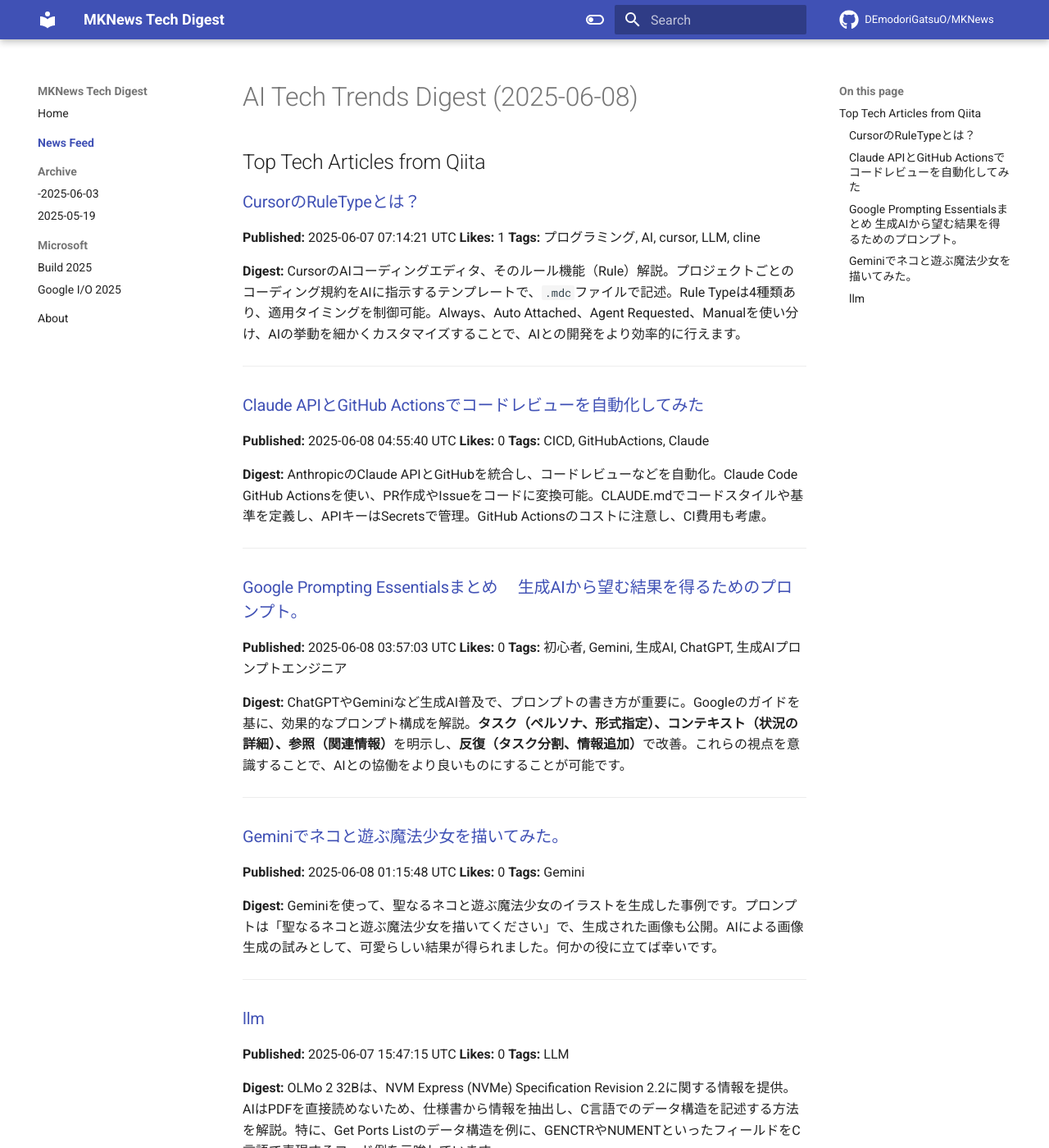
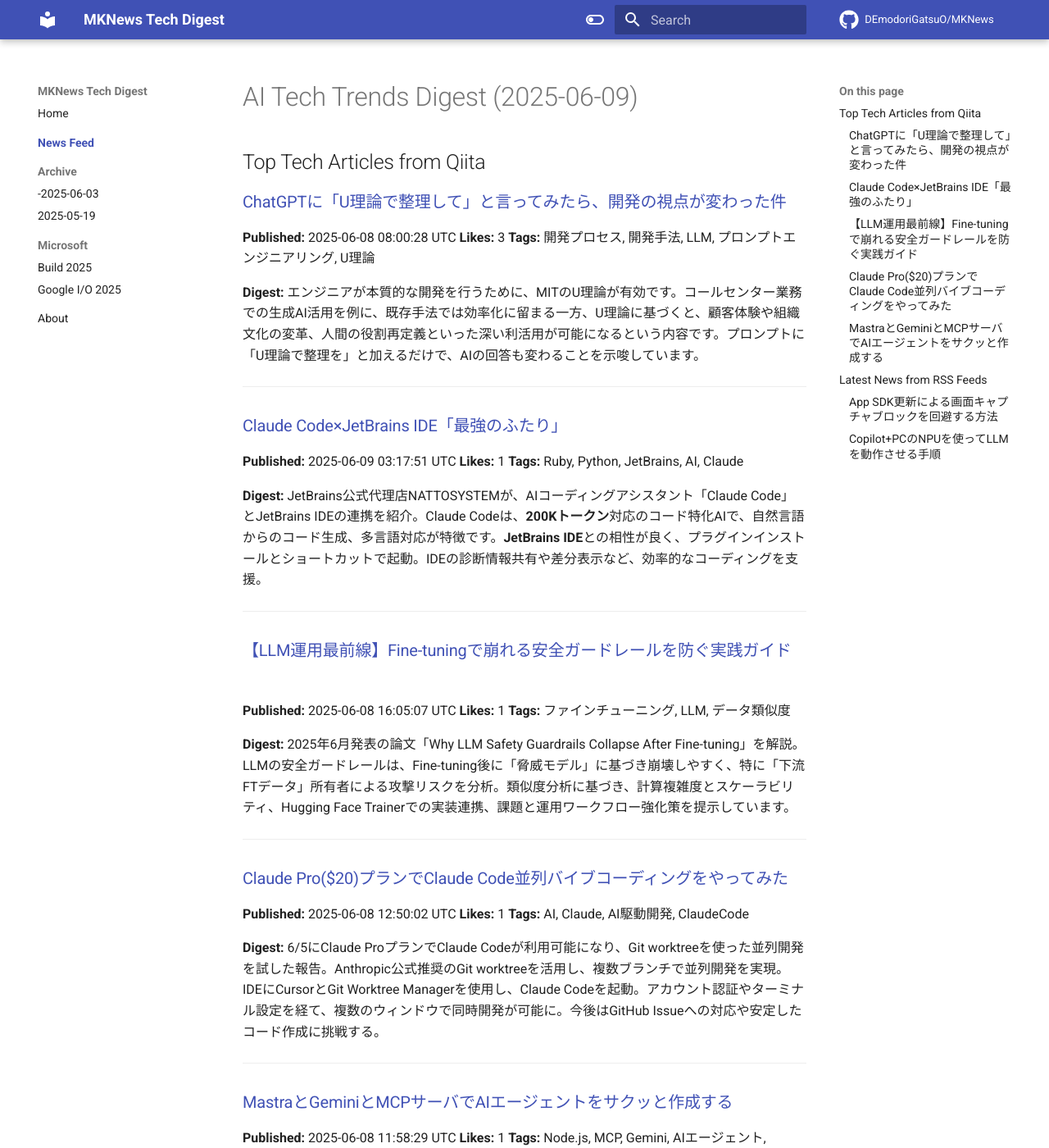
Before and after one commit to DEmodoriGatsuO/MKNews, an MkDocs documentation site: the page built from docs/news/index.md, in a window 1280 px wide and 1400 px high. Shown: the whole window at 82% size. Built offline with MkDocs 1.6.1 and Material for MkDocs 9.7.7, drawn with Linux system fonts in a browser that asks for light colours; comment, search, counter and statistics services are not loaded; some of the changed text lies outside the part shown.

Commit message:
Automated AI Tech Digest - 2025-06-09

```diff
--- a/docs/news/index.md
+++ b/docs/news/index.md
@@ -1,55 +1,78 @@
-# AI Tech Trends Digest (2025-06-08)
+# AI Tech Trends Digest (2025-06-09)
 
 
 ## Top Tech Articles from Qiita
 
 
-### [CursorのRuleTypeとは？](https://qiita.com/OtsukaTomoaki/items/b363de543251b11b3d98)
-**Published:** 2025-06-07 07:14:21 UTC
-**Likes:** 1
-**Tags:** プログラミング, AI, cursor, LLM, cline
+### [ChatGPTに「U理論で整理して」と言ってみたら、開発の視点が変わった件](https://qiita.com/dnp_wada/items/7705c86e191cc432d40b)
+**Published:** 2025-06-08 08:00:28 UTC
+**Likes:** 3
+**Tags:** 開発プロセス, 開発手法, LLM, プロンプトエンジニアリング, U理論
 
 **Digest:**
-CursorのAIコーディングエディタ、そのルール機能（Rule）解説。プロジェクトごとのコーディング規約をAIに指示するテンプレートで、`.mdc`ファイルで記述。Rule Typeは4種類あり、適用タイミングを制御可能。Always、Auto Attached、Agent Requested、Manualを使い分け、AIの挙動を細かくカスタマイズすることで、AIとの開発をより効率的に行えます。
+エンジニアが本質的な開発を行うために、MITのU理論が有効です。コールセンター業務での生成AI活用を例に、既存手法では効率化に留まる一方、U理論に基づくと、顧客体験や組織文化の変革、人間の役割再定義といった深い利活用が可能になるという内容です。プロンプトに「U理論で整理を」と加えるだけで、AIの回答も変わることを示唆しています。
 
 ---
 
-### [Claude APIとGitHub Actionsでコードレビューを自動化してみた](https://qiita.com/zumax/items/052f7de0930e1dcdea96)
-**Published:** 2025-06-08 04:55:40 UTC
-**Likes:** 0
-**Tags:** CICD, GitHubActions, Claude
+### [Claude Code×JetBrains IDE「最強のふたり」](https://qiita.com/nattogohan123/items/012501ae645a340931e4)
+**Published:** 2025-06-09 03:17:51 UTC
+**Likes:** 1
+**Tags:** Ruby, Python, JetBrains, AI, Claude
 
 **Digest:**
-AnthropicのClaude APIとGitHubを統合し、コードレビューなどを自動化。Claude Code GitHub Actionsを使い、PR作成やIssueをコードに変換可能。CLAUDE.mdでコードスタイルや基準を定義し、APIキーはSecretsで管理。GitHub Actionsのコストに注意し、CI費用も考慮。
+JetBrains公式代理店NATTOSYSTEMが、AIコーディングアシスタント「Claude Code」とJetBrains IDEの連携を紹介。Claude Codeは、**200Kトークン**対応のコード特化AIで、自然言語からのコード生成、多言語対応が特徴です。**JetBrains IDE**との相性が良く、プラグインインストールとショートカットで起動。IDEの診断情報共有や差分表示など、効率的なコーディングを支援。
 
 ---
 
-### [Google Prompting Essentialsまとめ 　生成AIから望む結果を得るためのプロンプト。](https://qiita.com/udkun/items/99b0a0e17d88defccce9)
-**Published:** 2025-06-08 03:57:03 UTC
-**Likes:** 0
-**Tags:** 初心者, Gemini, 生成AI, ChatGPT, 生成AIプロンプトエンジニア
+### [【LLM運用最前線】Fine-tuningで崩れる安全ガードレールを防ぐ実践ガイド](https://qiita.com/ke-suke-Soft/items/703d5779178daf8fd87a)
+**Published:** 2025-06-08 16:05:07 UTC
+**Likes:** 1
+**Tags:** ファインチューニング, LLM, データ類似度
 
 **Digest:**
-ChatGPTやGeminiなど生成AI普及で、プロンプトの書き方が重要に。Googleのガイドを基に、効果的なプロンプト構成を解説。**タスク（ペルソナ、形式指定）、コンテキスト（状況の詳細）、参照（関連情報）**を明示し、**反復（タスク分割、情報追加）**で改善。これらの視点を意識することで、AIとの協働をより良いものにすることが可能です。
+2025年6月発表の論文「Why LLM Safety Guardrails Collapse After Fine-tuning」を解説。LLMの安全ガードレールは、Fine-tuning後に「脅威モデル」に基づき崩壊しやすく、特に「下流FTデータ」所有者による攻撃リスクを分析。類似度分析に基づき、計算複雑度とスケーラビリティ、Hugging Face Trainerでの実装連携、課題と運用ワークフロー強化策を提示しています。
 
 ---
 
-### [Geminiでネコと遊ぶ魔法少女を描いてみた。](https://qiita.com/nori-channel/items/332030534b49afff8224)
-**Published:** 2025-06-08 01:15:48 UTC
-**Likes:** 0
-**Tags:** Gemini
+### [Claude Pro($20)プランでClaude Code並列バイブコーディングをやってみた](https://qiita.com/ko-hi-san/items/e06e76338b71027c9121)
+**Published:** 2025-06-08 12:50:02 UTC
+**Likes:** 1
+**Tags:** AI, Claude, AI駆動開発, ClaudeCode
 
 **Digest:**
-Geminiを使って、聖なるネコと遊ぶ魔法少女のイラストを生成した事例です。プロンプトは「聖なるネコと遊ぶ魔法少女を描いてください」で、生成された画像も公開。AIによる画像生成の試みとして、可愛らしい結果が得られました。何かの役に立てば幸いです。
+6/5にClaude ProプランでClaude Codeが利用可能になり、Git worktreeを使った並列開発を試した報告。Anthropic公式推奨のGit worktreeを活用し、複数ブランチで並列開発を実現。IDEにCursorとGit Worktree Managerを使用し、Claude Codeを起動。アカウント認証やターミナル設定を経て、複数のウィンドウで同時開発が可能に。今後はGitHub Issueへの対応や安定したコード作成に挑戦する。
 
 ---
 
-### [llm](https://qiita.com/ikegami-t/items/d8a02ceeb7c592833fa5)
-**Published:** 2025-06-07 15:47:15 UTC
-**Likes:** 0
-**Tags:** LLM
+### [MastraとGeminiとMCPサーバでAIエージェントをサクッと作成する](https://qiita.com/poruruba/items/c9ba5461a69091ed6d87)
+**Published:** 2025-06-08 11:58:29 UTC
+**Likes:** 1
+**Tags:** Node.js, MCP, Gemini, AIエージェント, Mastra
 
 **Digest:**
-OLMo 2 32Bは、NVM Express (NVMe) Specification Revision 2.2に関する情報を提供。AIはPDFを直接読めないため、仕様書から情報を抽出し、C言語でのデータ構造を記述する方法を解説。特に、Get Ports Listのデータ構造を例に、GENCTRやNUMENTといったフィールドをC言語で表現するコード例を示唆しています。
+Mastraを用いて、チャット画面風のAIエージェントを構築する記事です。MCPサーバとMastraサーバ、Web API/Webページを連携させ、Google GeminiをAIプロバイダとして利用します。MCPサーバにはBrave SearchやGoogle Map APIを組み込み、WebアプリではMastraのClient-JSでAPIキーを指定してチャットを実現。Githubにソースコードが公開されています。
 
 ---
+
+## Latest News from RSS Feeds
+
+
+### [App SDK更新による画面キャプチャブロックを回避する方法](https://blog.jbs.co.jp/entry/2025/06/09/135321)
+**Source:** JBS Blog
+**Published:** 2025-06-09 04:53:21 UTC
+**Tags:** intune, iOS, iPhone
+
+**Digest:**
+アプリSDK更新で画面キャプチャがブロックされる問題に対し、アプリ構成ポリシーで回避策を提示。画面キャプチャを妨げる動作を、アプリ構成ポリシーを適切に設定することで回避できます。詳細な手順は記事内で解説されています。
+
+---
+
+### [Copilot+PCのNPUを使ってLLMを動作させる手順](https://blog.jbs.co.jp/entry/2025/06/09/103347)
+**Source:** JBS Blog
+**Published:** 2025-06-09 01:33:47 UTC
+**Tags:** AI, Microsoft, 生成AI, NPU, Copilot+PC
+
+**Digest:**
+Copilot+ PC は、AI機能を強化したNPU搭載の高性能PC。ローカル環境でLLM（大規模言語モデル）を動かす手順を解説。本記事では、AMD Ryzen AI 9 HX 370搭載モデルでの実行方法を紹介。Lemonade SDK、AI Toolkit for VS Codeのインストール、カスタムモデルの実行など、具体的な手順を解説します。
+
+---
```
